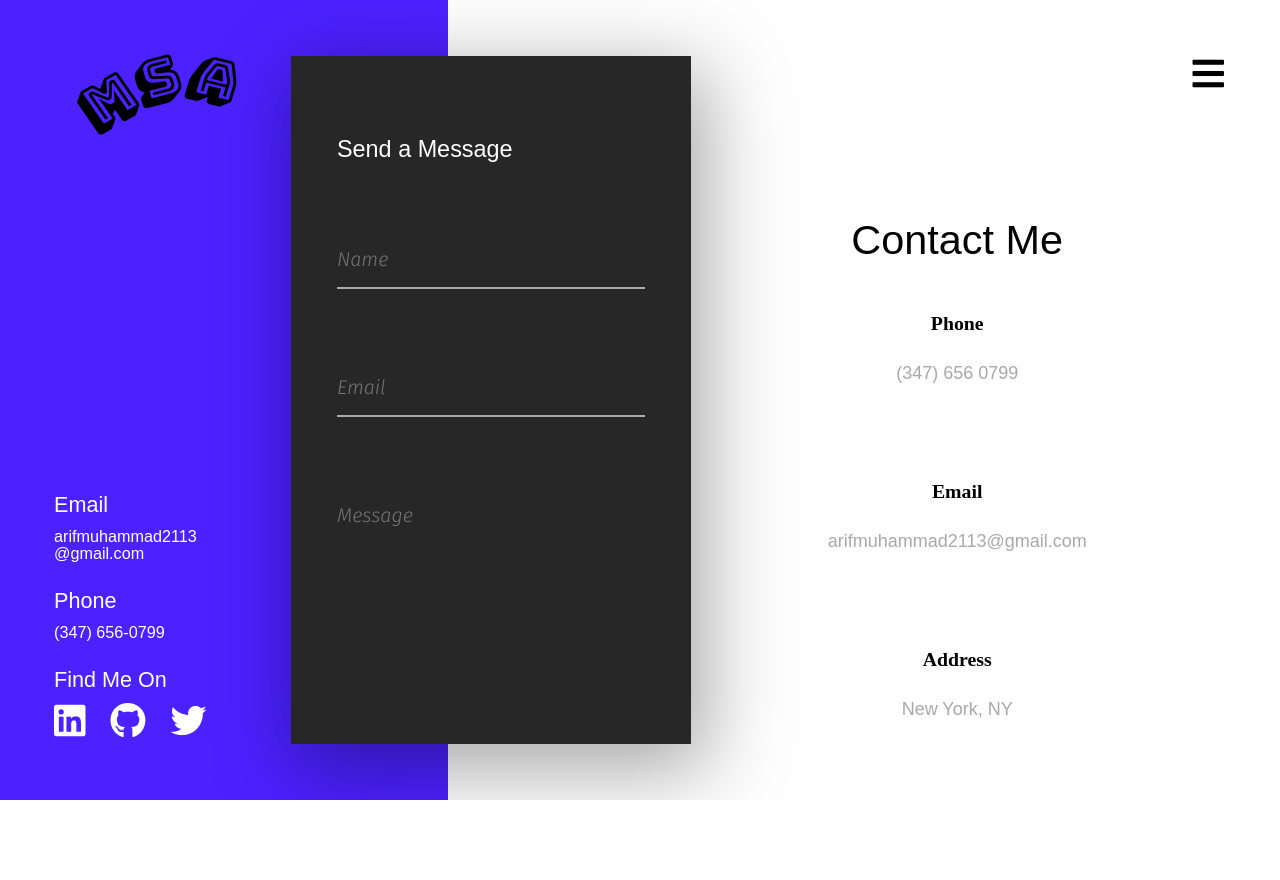
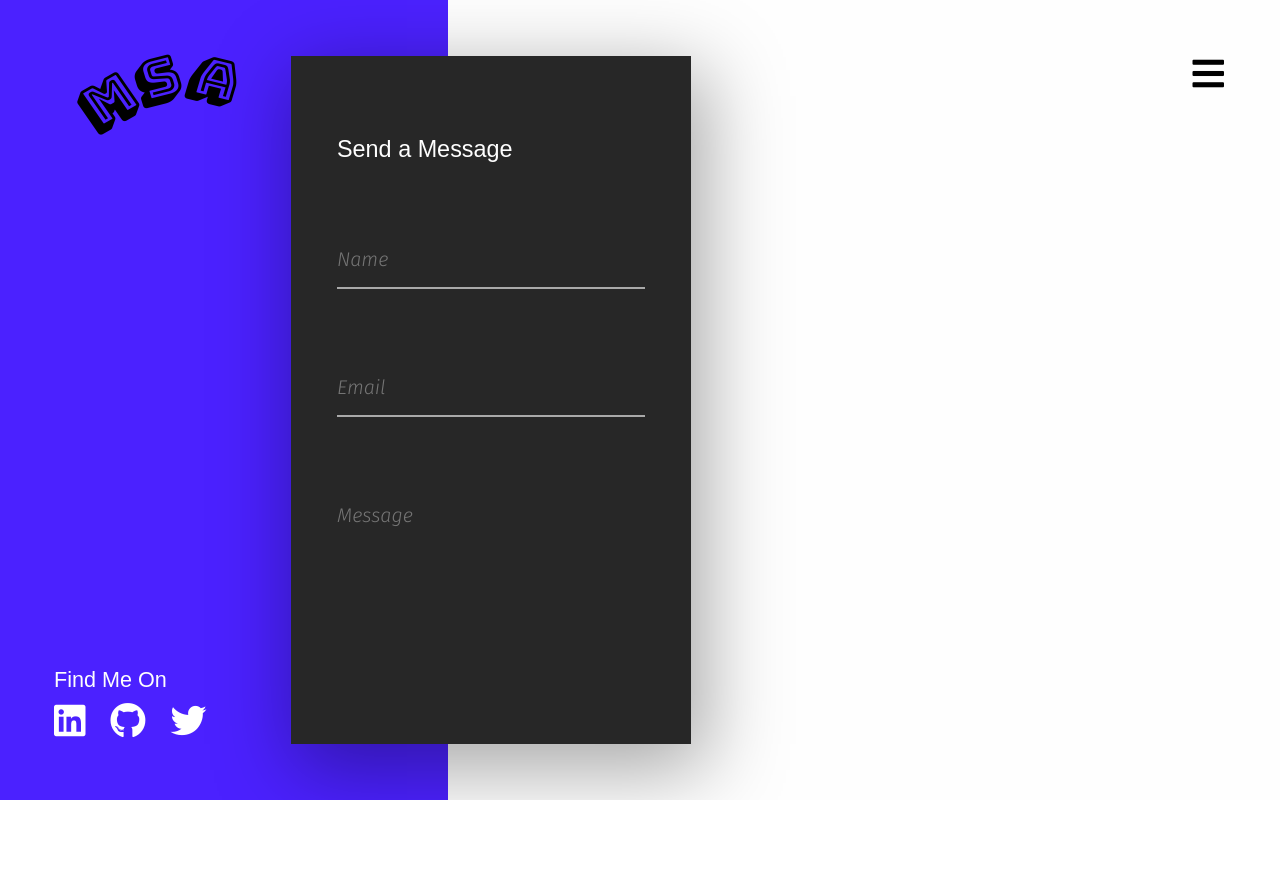
Before and after one commit to muhammadarif2113/Portfolio, a website: page src/contact.html in a window 1280 px wide. Drawn offline with nearby package versions, Linux system fonts and the light colour scheme.

Commit message:
contact details removed

```diff
--- a/src/contact.html
+++ b/src/contact.html
@@ -33,10 +33,6 @@
             </div>
 
             <div class="info-box">
-                <h4>Email</h4>
-                <p>arifmuhammad2113<span>@gmail.com</span></p>
-                <h4>Phone</h4>
-                <p>(347) 656-0799</p>
                 <h4>Find Me On</h4>
                 <div class="icon-section">
                     <a href="https://www.linkedin.com/in/muhammad-arif-2a9784163/"><i id="linkedin" class="fab fa-linkedin"></i></a>
@@ -63,18 +59,18 @@
 
             <div class="contact-section">
                 <div class="contact-info">
-                    <h1>Contact Me</h1>
-                    <div class="contact-box">
+                    <!-- <h1>Contact Me</h1> -->
+                    <!-- <div class="contact-box">
                         <h5>Phone</h5>
                         <p>(347) 656 0799</p>
                     </div>
                     <div class="contact-box">
                         <h5>Email</h5>
                         <p>arifmuhammad2113<span>@gmail.com</span></p>
-                    </div>
+                    </div> -->
                     <div class="contact-box">
-                        <h5>Address</h5>
-                        <p>New York, NY</p>
+                        <!-- <h5>Address</h5>
+                        <p>New York, NY</p> -->
                     </div>
                 </div>
             </div>
@@ -84,8 +80,8 @@
         <footer>
             <div class="lists">
                 <ul>
-                    <li><b>Email</b><br><br><span class="edit">arifmuhammad2113<span id="footer-email">@gmail.com</span></span></li>
-                    <li><b>Phone</b><br><br><span class="edit">(347) 656-0799</span></li>
+                    <li><b>Email</b><br><br><span class="edit">a2113<span id="footer-email">@gmail.com</span></span></li>
+                    <li><b>Phone</b><br><br><span class="edit">(349) 634-0734</span></li>
 
                 </ul>
                 <hr id="last-footer-line">
--- a/src/scss/_projects.scss
+++ b/src/scss/_projects.scss
@@ -34,7 +34,8 @@
 
         .work-section{
             display: grid;
-            grid-template-columns: 1fr 1fr;
+            grid-template-columns: 1fr 1fr 1fr;
+            grid-column-gap: 1rem;
 
 
             a{
@@ -169,6 +170,7 @@
                     margin-bottom: 1rem;
                 }
             }
+
         }
     }
 
```
Also changed, not shown: src/index.html (+2 -6 lines), src/projects.html (+4 -9 lines), src/resume.html (+3 -7 lines), dist/contact.html, dist/index.html, dist/index.js, dist/projects.html, dist/resume.html, src/scss/main.css, 17 other files.
